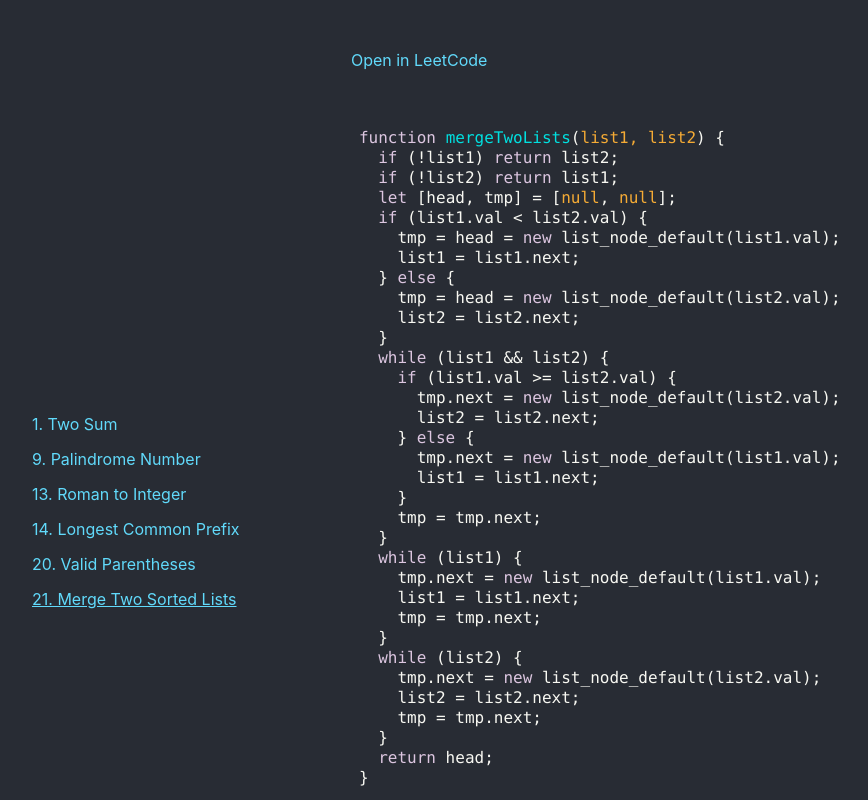
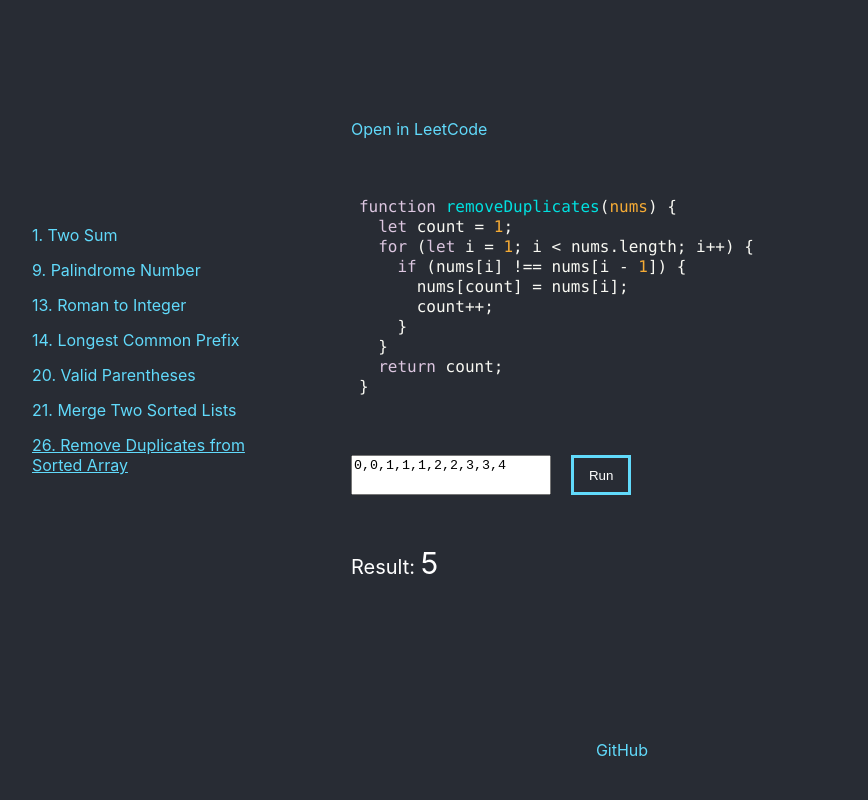
Before and after one commit to leopard-work/leetcode-app, a React (Create React App) app: page / in a window 1280 px wide. Shown: the top 800 px of the page, without its empty margins (18-886 px from the left). Built offline with nearby package versions, Linux system fonts and the light colour scheme.

Commit message:
+ 26. Remove Duplicates from Sorted Array

```diff
--- /dev/null
+++ b/src/components/26_remove_duplicates_from_sorted_array.ts
@@ -0,0 +1,12 @@
+export function removeDuplicates(nums: number[]): number {
+  let count = 1;
+  for (let i = 1; i < nums.length; i++) {
+    if (nums[i] !== nums[i - 1]) {
+      nums[count] = nums[i];
+      count++;
+    }
+  }
+  return count;
+}
+
+export const removeDuplicatesInitial = [0, 0, 1, 1, 1, 2, 2, 3, 3, 4];
--- a/src/components/list.ts
+++ b/src/components/list.ts
@@ -11,9 +11,13 @@ import {
   mergeTwoListsInitial,
   mergeTwoListsParse,
 } from "./21_merge-two-sorted-lists";
+import {
+  removeDuplicates,
+  removeDuplicatesInitial,
+} from "./26_remove_duplicates_from_sorted_array";
 
 const URL = "https://leetcode.com/problems/";
-export const FIRSTRUN = 21;
+export const FIRSTRUN = 26;
 
 export const listData = [
   {
@@ -63,4 +67,12 @@ export const listData = [
     link: `${URL}merge-two-sorted-lists/`,
     initial: mergeTwoListsInitial,
   },
+  {
+    f: removeDuplicates,
+    id: "26",
+    name: "26. Remove Duplicates from Sorted Array",
+    link: `${URL}remove-duplicates-from-sorted-array/`,
+    initial: removeDuplicatesInitial,
+    initialType: "array",
+  },
 ];
```
